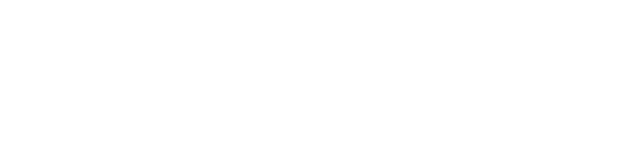
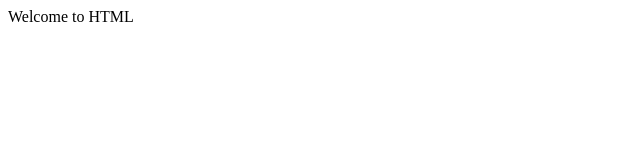
Before and after one commit to HazakuraYuki/coba_1, a plain HTML site: page index.html in a window 1280 px wide. Shown: the whole page, without its empty margins (0-640 px from the left). Drawn offline with Linux system fonts and the light colour scheme.

Commit message:
tambah line h

```diff
--- a/index.html
+++ b/index.html
@@ -5,7 +5,8 @@
     <meta name="viewport" content="width=device-width, initial-scale=1.0">
     <title>Document</title>
 </head>
-<body>
+    <body
+<h1>Welcome to HTML</h1>
 
 </body>
 </html>
```
